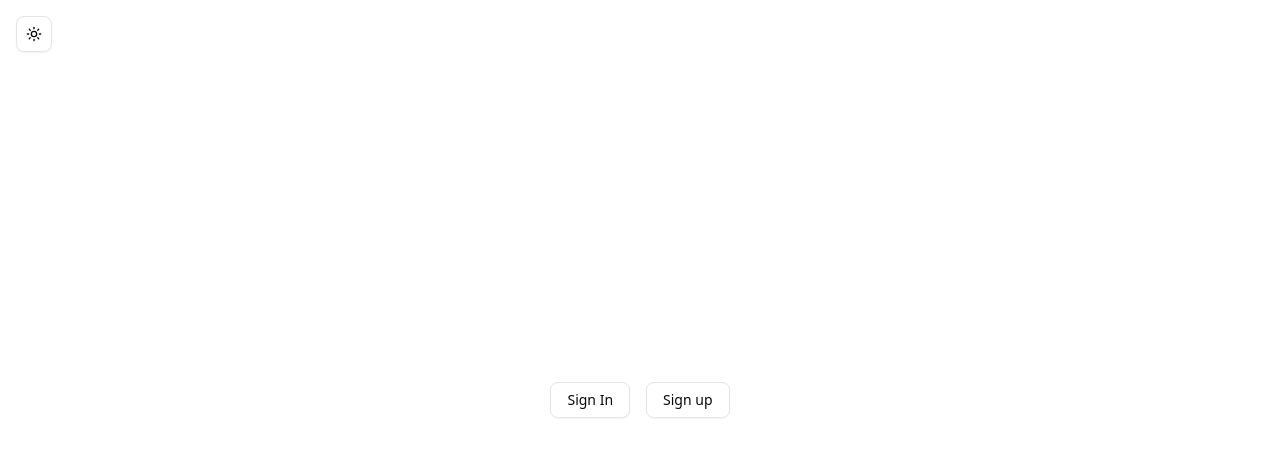
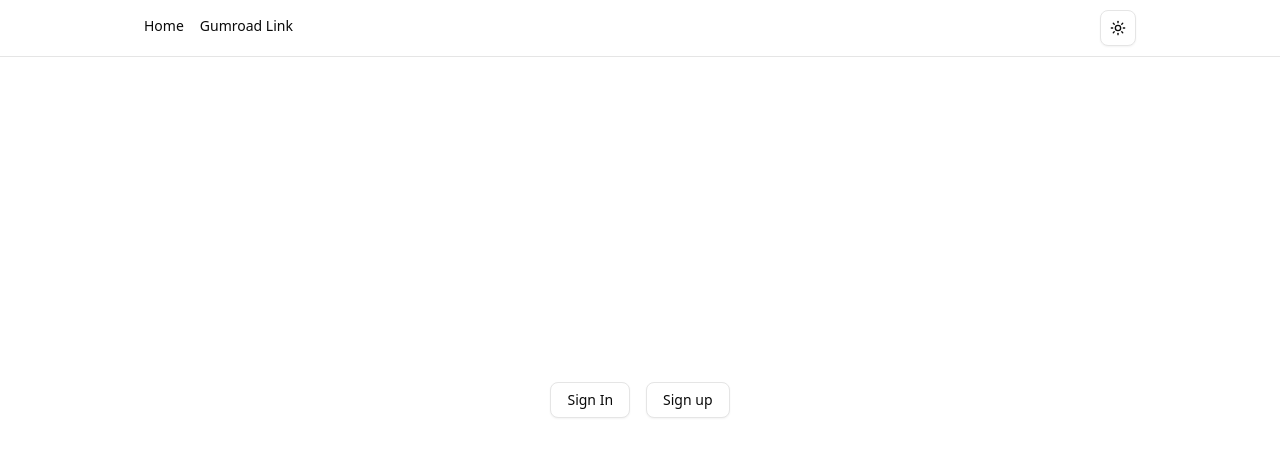
Before and after one commit to bhaveshsinghal95182/auth-component, a Next.js app: page / in a window 1280 px wide. Shown: the top 456 px of the page. Built offline with nearby package versions, Linux system fonts and the light colour scheme.

Commit message:
pushed gumroad link

```diff
--- a/src/app/layout.tsx
+++ b/src/app/layout.tsx
@@ -3,8 +3,8 @@ import { Geist, Geist_Mono } from "next/font/google";
 import "./globals.css";
 import { ClerkProvider } from "@clerk/nextjs";
 import { ThemeProvider } from "@/components/theme-provider";
-import { ModeToggle } from "@/components/theme-toggle";
 import { Analytics } from "@vercel/analytics/next";
+import Navbar from "@/components/navbar";
 
 const geistSans = Geist({
   variable: "--font-geist-sans",
@@ -33,9 +33,7 @@ export default function RootLayout({
       >
         <ThemeProvider attribute="class" defaultTheme="system" enableSystem>
           <ClerkProvider>
-            <nav className="fixed z-50 ml-auto p-4">
-              <ModeToggle />
-            </nav>
+            <Navbar />
             {children}
             <Analytics />
           </ClerkProvider>
--- /dev/null
+++ b/src/components/navbar.tsx
@@ -0,0 +1,32 @@
+import Link from "next/link";
+import { ModeToggle } from "./theme-toggle";
+
+export default function Navbar() {
+  return (
+    <nav className="fixed top-0 inset-x-0 z-50 border-b backdrop-blur supports-[backdrop-filter]:bg-background/60 bg-background/80">
+      <div className="mx-auto flex h-14 w-full max-w-5xl items-center justify-between px-4">
+        <div className="flex items-center gap-4">
+          <Link href="/" className="group relative pb-1 text-sm font-medium">
+            Home
+            <span
+              aria-hidden="true"
+              className="pointer-events-none absolute inset-x-0 -bottom-0.5 h-px w-full origin-center scale-x-0 bg-current transition-transform duration-300 ease-out group-hover:scale-x-100"
+            />
+          </Link>
+          <Link
+            href="https://bhavesh95182.gumroad.com/l/clerk-signin-signup-pages"
+            target="_blank"
+            className="group relative pb-1 text-sm font-medium"
+          >
+            Gumroad Link
+            <span
+              aria-hidden="true"
+              className="pointer-events-none absolute inset-x-0 -bottom-0.5 h-px w-full origin-center scale-x-0 bg-current transition-transform duration-300 ease-out group-hover:scale-x-100"
+            />
+          </Link>
+        </div>
+        <ModeToggle />
+      </div>
+    </nav>
+  );
+}
```
